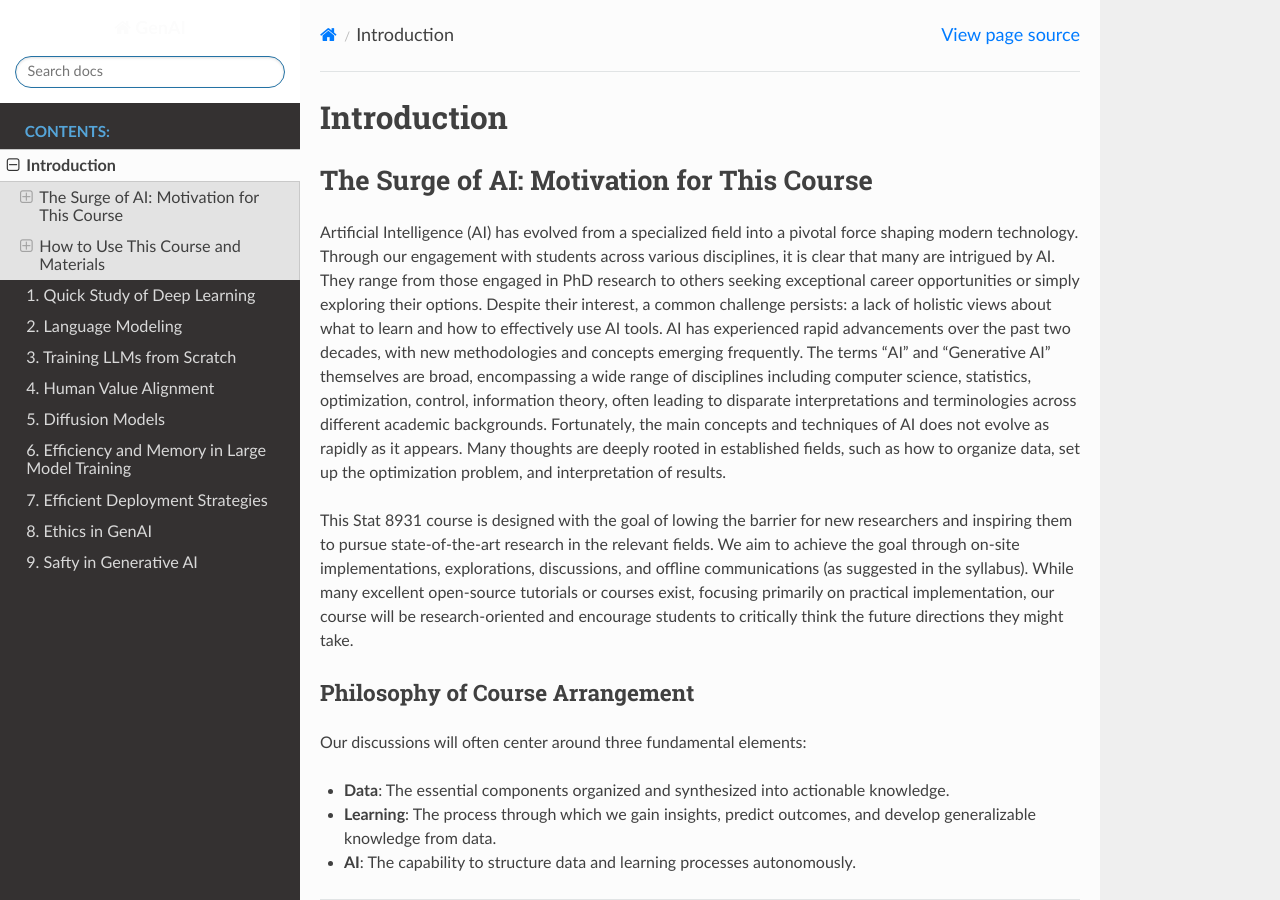
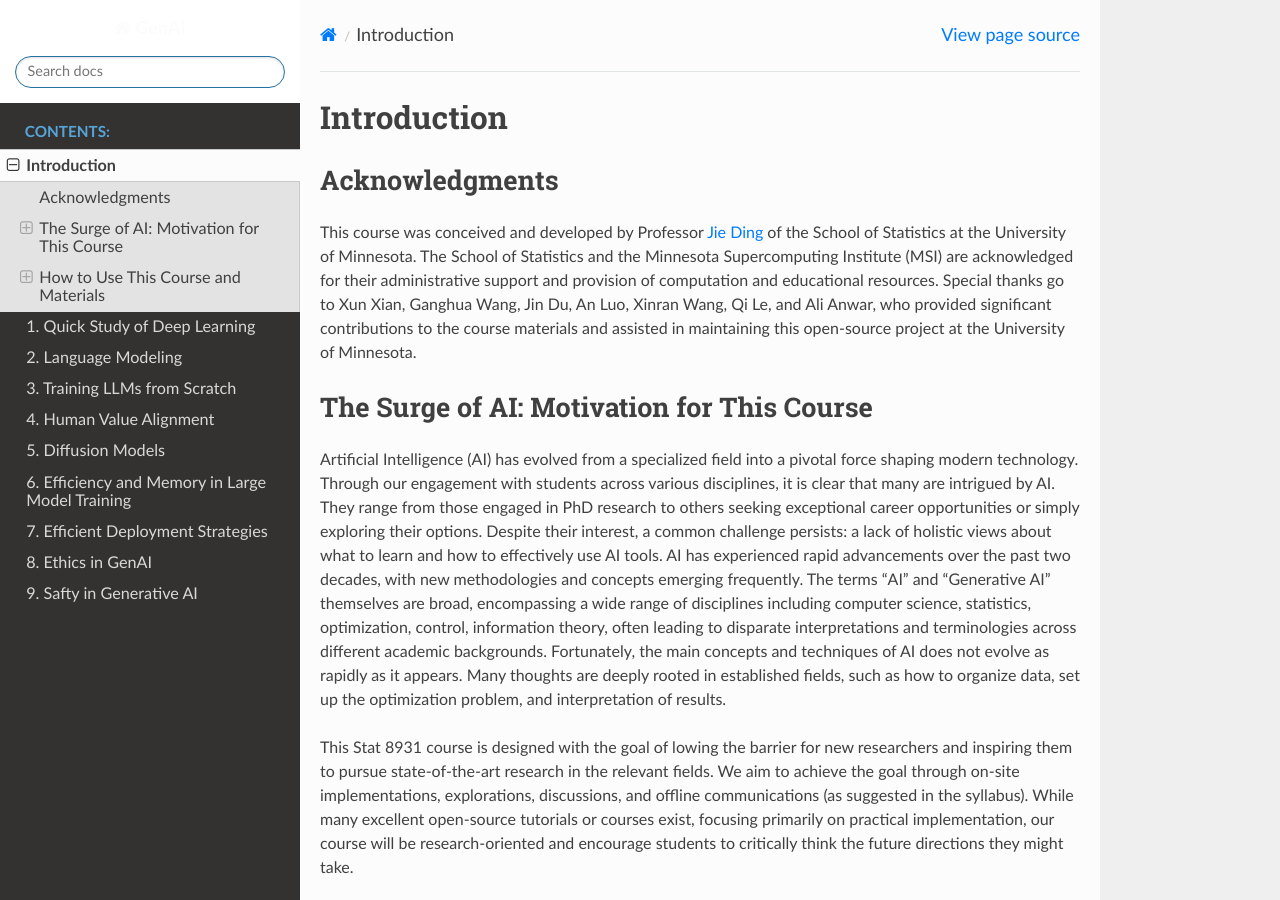
Before and after one commit to JieGroup/GenAI, a Sphinx documentation site: the page built from docs/source/introduction/index.md, in a window 1280 px wide and 900 px high. Built offline with Sphinx 7.4.7 and the Read the Docs theme 2.0.0, drawn with Linux system fonts in a browser that asks for light colours.

```diff
--- a/docs/source/introduction/index.md
+++ b/docs/source/introduction/index.md
@@ -1,11 +1,16 @@
 
 # Introduction
+
+## Acknowledgments
+This course was conceived and developed by Professor [Jie Ding](https://jding.org) of the School of Statistics at the University of Minnesota. The School of Statistics and the Minnesota Supercomputing Institute (MSI) are acknowledged for their administrative support and provision of computation and educational resources. Special thanks go to Xun Xian, Ganghua Wang, Jin Du, An Luo, Xinran Wang, Qi Le, and Ali Anwar, who provided significant contributions to the course materials and assisted in maintaining this open-source project at the University of Minnesota.
+
 
 ## The Surge of AI: Motivation for This Course
 
 Artificial Intelligence (AI) has evolved from a specialized field into a pivotal force shaping modern technology. Through our engagement with students across various disciplines, it is clear that many are intrigued by AI. They range from those engaged in PhD research to others seeking exceptional career opportunities or simply exploring their options. Despite their interest, a common challenge persists: a lack of holistic views about what to learn and how to effectively use AI tools. AI has experienced rapid advancements over the past two decades, with new methodologies and concepts emerging frequently. The terms "AI" and "Generative AI" themselves are broad, encompassing a wide range of disciplines including computer science, statistics, optimization, control, information theory, often leading to disparate interpretations and terminologies across different academic backgrounds. Fortunately, the main concepts and techniques of AI does not evolve as rapidly as it appears. Many thoughts are deeply rooted in established fields, such as how to organize data, set up the optimization problem, and interpretation of results.
 
 This Stat 8931 course is designed with the goal of lowing the barrier for new researchers and inspiring them to pursue state-of-the-art research in the relevant fields. We aim to achieve the goal through on-site implementations, explorations, discussions, and offline communications (as suggested in the syllabus). While many excellent open-source tutorials or courses exist, focusing primarily on practical implementation, our course will be research-oriented and encourage students to critically think the future directions they might take.
+
 
 
 ### Philosophy of Course Arrangement
```
Also changed, not shown: README.md (+1 -1 lines), img/quickreview-logistic-tsne.png (added), img/quickreview-logistic.png (added), img/quickreview-resnet-tsne.png (added), img/quickreview-resnet.png (added), 2 other files.
